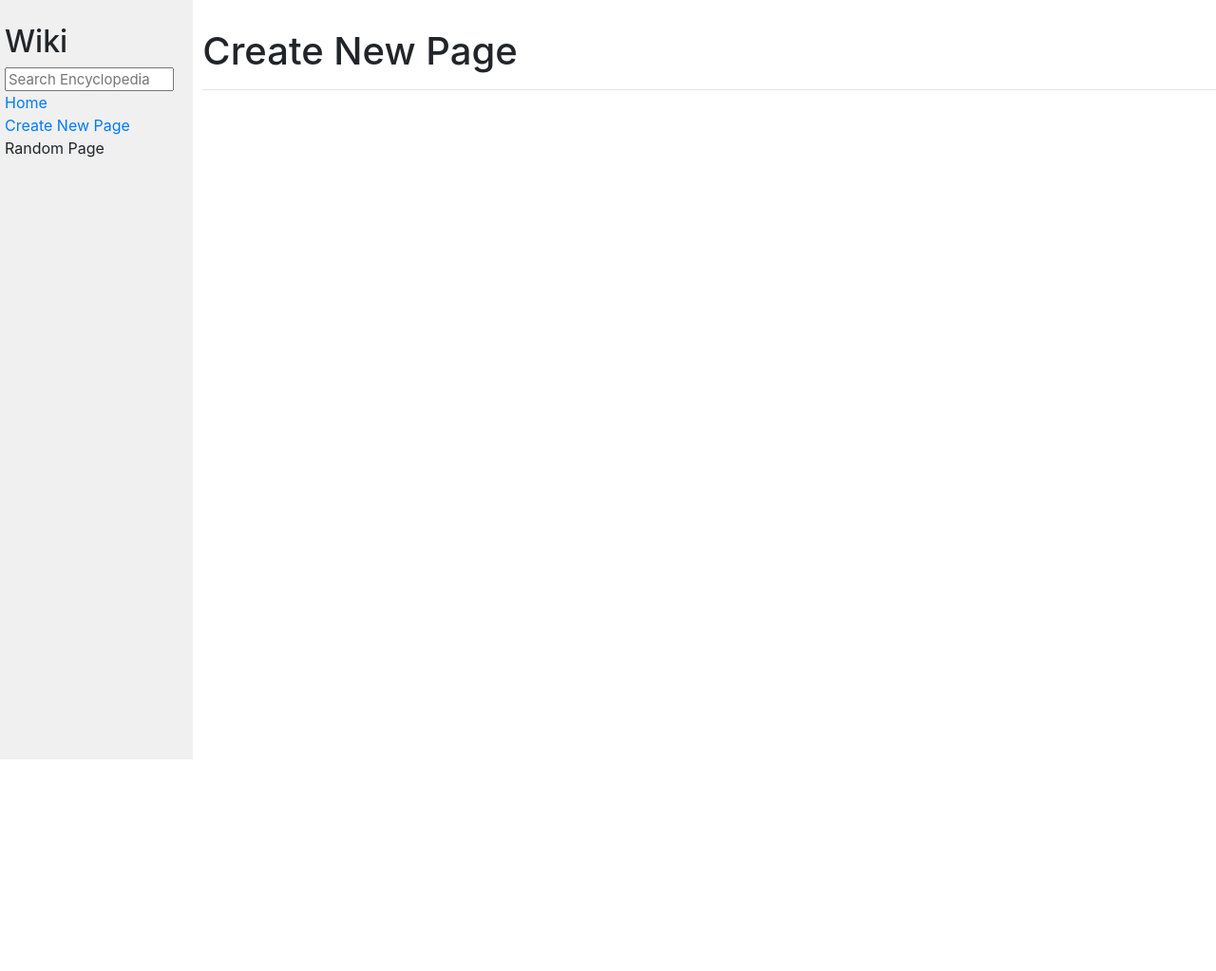
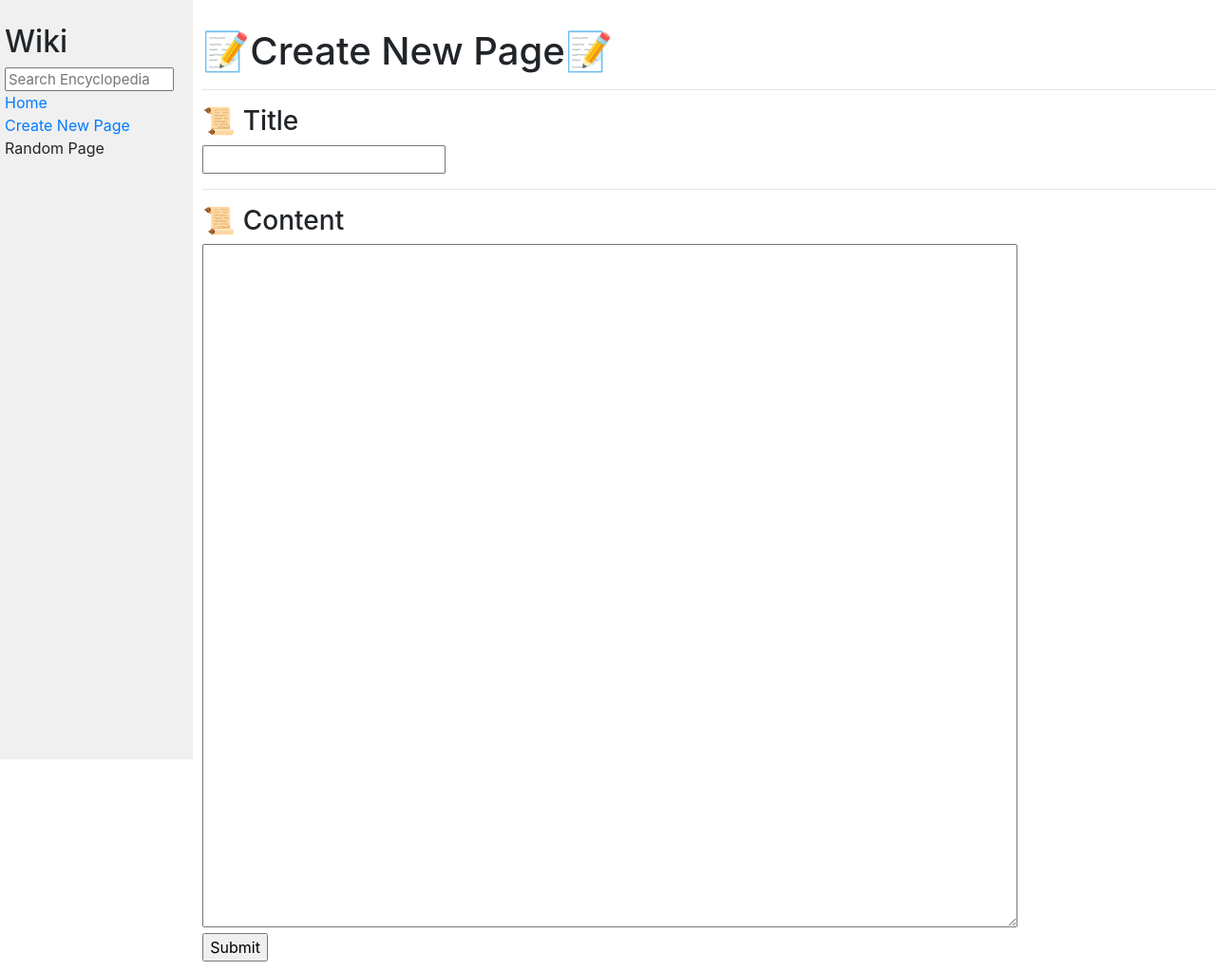
Before and after one commit to Viinario/wiki, a Django app: page /newPage in a window 1280 px wide. Shown: the whole page at 95% size. Before the commit the page ends 800 px from the top, so only its background shows below. Run offline with Django 3.2, Linux system fonts and the light colour scheme; some libraries are stand-ins or nearby versions.

Commit message:
Add Create

```diff
--- a/encyclopedia/templates/encyclopedia/index.html
+++ b/encyclopedia/templates/encyclopedia/index.html
@@ -6,16 +6,16 @@
 
 {% block body %}
     {% if querry != null %}
-       <h1>All Results of "{{ querry }}":</h1>
+       <h1>Results of "{{ querry }}" ⤵️</h1>
        <hr>
     {% else %}
-       <h1>All Pages</h1>
+       <h1>📚 All Pages 📚</h1>
        <hr>
     {% endif %}
 
     <ul>
         {% for entry in entries %}
-            <li><a href="/wiki/{{ entry }}">{{ entry }}</a></li>
+            <li><a href="/wiki/{{ entry }}">📌{{ entry }}</a></li>
         {% endfor %}
     </ul>
 
--- a/encyclopedia/templates/encyclopedia/newPage.html
+++ b/encyclopedia/templates/encyclopedia/newPage.html
@@ -6,7 +6,23 @@
 
 {% block body %}
 
-<h1>  Create New Page  </h1>
+<h1>📝Create New Page📝</h1>
 <hr>
 
+ <form action="{% url 'savePage' %}" method="post">
+    {% csrf_token %}
+    {% if warming%}
+    <h3>🛑 ERROR 🛑<h4>
+    <h4>📌  Page "{{ page }}" Already Exist 📌 <h4>
+    <h4>For Access The Page: ➡️ <a href="/wiki/{{ page }}">click here</a><h4>
+    <hr>
+    {% endif %}
+    <h3>📜 Title</h3>
+    {{ form.title }} <br>
+    <hr>
+    <h3>📜 Content </h3>
+    {{ form.content }}<br>
+    <input type="submit" value="Submit">
+</form>
+
 {% endblock %}
--- a/encyclopedia/templates/encyclopedia/page.html
+++ b/encyclopedia/templates/encyclopedia/page.html
@@ -5,7 +5,7 @@
 {% endblock %}
 
 {% block body %}
-<h1>About</h1>
+<h1>📖 About 📖</h1>
 <hr>
 {{entry|safe}}
 
--- a/encyclopedia/urls.py
+++ b/encyclopedia/urls.py
@@ -6,5 +6,6 @@ urlpatterns = [
     path("", views.index, name="index"),
     path("wiki/<str:name>", views.find, name="find"),
     path("search", views.search, name="search"),
-    path("newPage", views.newPage, name="newPage")
+    path("newPage", views.newPage, name="newPage"),
+    path("savePage", views.savePage, name="savePage")
 ]
--- a/encyclopedia/views.py
+++ b/encyclopedia/views.py
@@ -1,11 +1,15 @@
 from django import forms
-from django.http import Http404, HttpResponse, HttpResponseRedirect
+from django.http import HttpResponse, HttpResponseRedirect
 from django.shortcuts import render
 from django.urls import reverse
 
 from . import util
 
 from markdown2 import Markdown
+
+class NewForm(forms.Form):
+    title = forms.CharField(max_length=20)
+    content = forms.CharField(widget=forms.Textarea)
 
 def index(request):
     return render(request, "encyclopedia/index.html", {
@@ -39,4 +43,22 @@ def search(request):
     })
 
 def newPage(request):
-    return render(request, "encyclopedia/newPage.html")
+    return render(request, "encyclopedia/newPage.html",{
+        "form": NewForm()
+    })
+
+def savePage(request):
+    if request.method == "POST":
+        form = NewForm(request.POST)
+        if form.is_valid():
+            title = form.cleaned_data["title"]
+            content = form.cleaned_data["content"]
+            if util.get_entry(title) is None:
+                util.save_entry(title,content)
+                return HttpResponseRedirect(reverse("find", kwargs={'name': title}))
+            else:
+                return render(request, "encyclopedia/newPage.html",{
+                        "form": form,
+                        "warming": True,
+                        "page": title
+                        })
```
Also changed, not shown: entries/paninii.md (added, +1 -0 lines).
